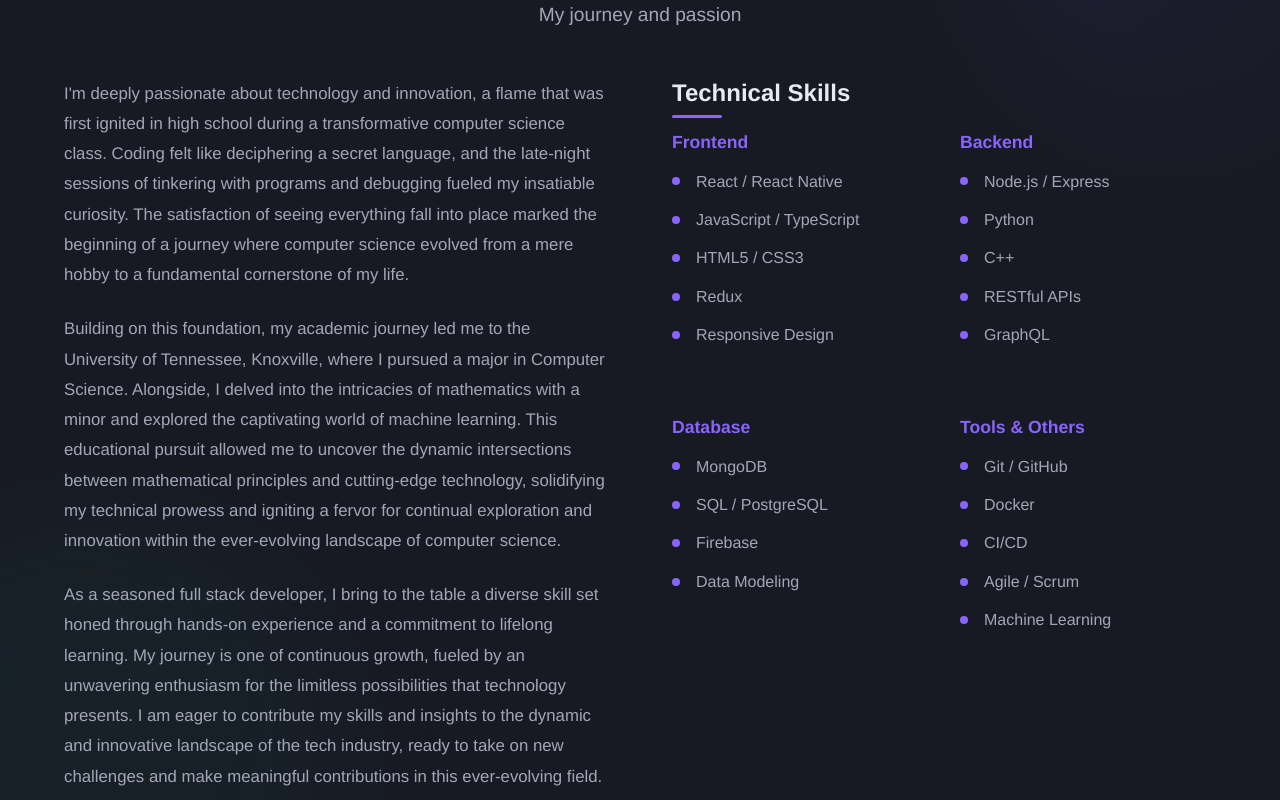
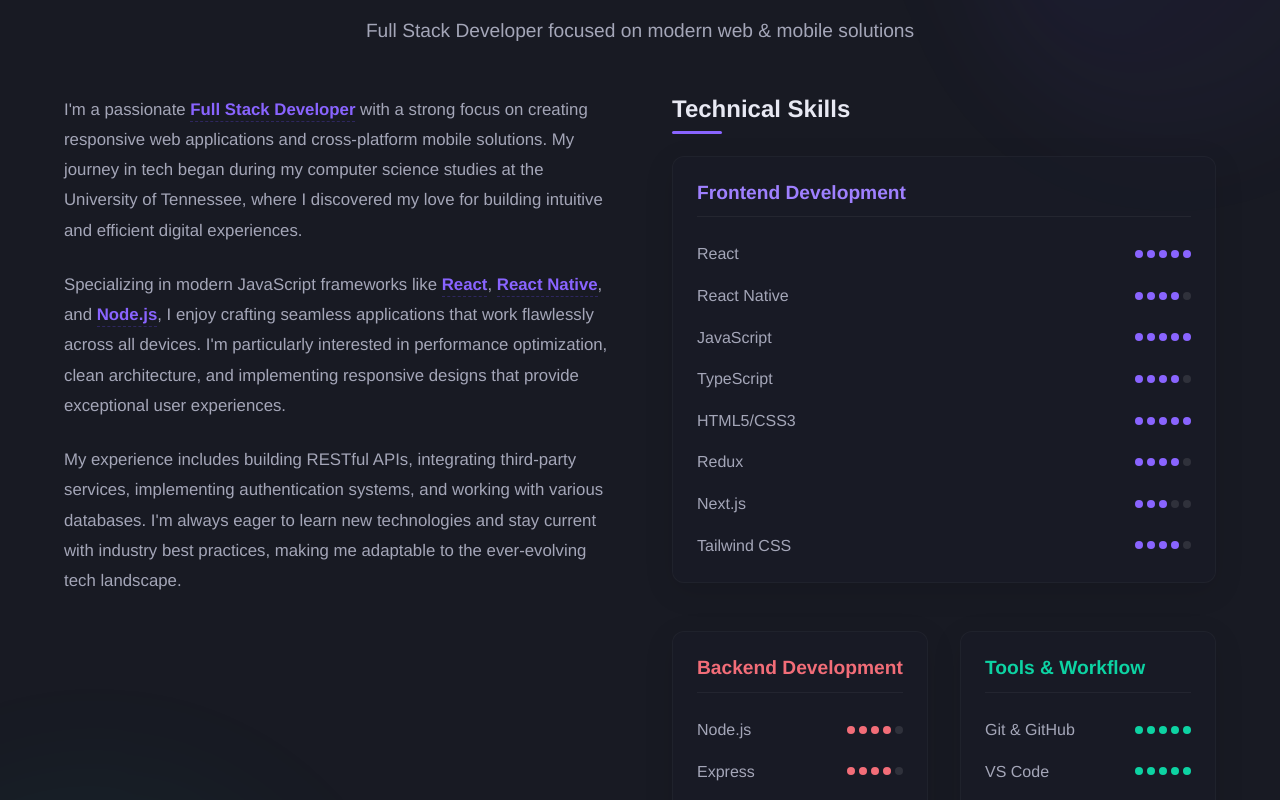
Before and after one commit to Bhumir2503/Portfolio-Website, a React (Vite) app: page / in a window 1280 px wide. Shown: the part 960-1760 px from the top of the page. Built offline with nearby package versions, Linux system fonts and the light colour scheme.

Commit message:
about me section fix

```diff
--- a/src/section/About.jsx
+++ b/src/section/About.jsx
@@ -1,5 +1,5 @@
 import { useEffect, useRef } from "react";
-import "../styles/about.css";
+import "../styles/About.css";
 
 function About() {
 	const sectionRef = useRef(null);
@@ -40,107 +40,187 @@
 		};
 	}, []);
 
+	// Define skills with proficiency levels (1-5)
+	const skills = {
+		frontend: [
+			{ name: "React", level: 5 },
+			{ name: "React Native", level: 4 },
+			{ name: "JavaScript", level: 5 },
+			{ name: "TypeScript", level: 4 },
+			{ name: "HTML5/CSS3", level: 5 },
+			{ name: "Redux", level: 4 },
+			{ name: "Next.js", level: 3 },
+			{ name: "Tailwind CSS", level: 4 },
+		],
+		backend: [
+			{ name: "Node.js", level: 4 },
+			{ name: "Express", level: 4 },
+			{ name: "MongoDB", level: 3 },
+			{ name: "Firebase", level: 4 },
+			{ name: "REST APIs", level: 5 },
+			{ name: "GraphQL", level: 3 },
+			{ name: "Authentication", level: 4 },
+		],
+		tools: [
+			{ name: "Git & GitHub", level: 5 },
+			{ name: "VS Code", level: 5 },
+			{ name: "Jest/Testing", level: 3 },
+			{ name: "Docker", level: 3 },
+			{ name: "CI/CD", level: 3 },
+			{ name: "Agile/Scrum", level: 4 },
+			{ name: "npm/yarn", level: 5 },
+		],
+	};
+
 	return (
 		<section id="about" className="about" ref={sectionRef}>
 			<div className="container about-container">
 				<div className="section-header animate">
 					<h2 className="section-title">About Me</h2>
 					<div className="section-subtitle">
-						My journey and passion
+						Full Stack Developer focused on modern web & mobile
+						solutions
 					</div>
 				</div>
 
 				<div className="about-content">
 					<div className="about-text animate">
 						<p className="about-paragraph">
-							I'm deeply passionate about technology and
-							innovation, a flame that was first ignited in high
-							school during a transformative computer science
-							class. Coding felt like deciphering a secret
-							language, and the late-night sessions of tinkering
-							with programs and debugging fueled my insatiable
-							curiosity. The satisfaction of seeing everything
-							fall into place marked the beginning of a journey
-							where computer science evolved from a mere hobby to
-							a fundamental cornerstone of my life.
+							I'm a passionate{" "}
+							<span className="highlight">
+								Full Stack Developer
+							</span>{" "}
+							with a strong focus on creating responsive web
+							applications and cross-platform mobile solutions. My
+							journey in tech began during my computer science
+							studies at the University of Tennessee, where I
+							discovered my love for building intuitive and
+							efficient digital experiences.
 						</p>
 
 						<p className="about-paragraph animate">
-							Building on this foundation, my academic journey led
-							me to the University of Tennessee, Knoxville, where
-							I pursued a major in Computer Science. Alongside, I
-							delved into the intricacies of mathematics with a
-							minor and explored the captivating world of machine
-							learning. This educational pursuit allowed me to
-							uncover the dynamic intersections between
-							mathematical principles and cutting-edge technology,
-							solidifying my technical prowess and igniting a
-							fervor for continual exploration and innovation
-							within the ever-evolving landscape of computer
-							science.
+							Specializing in modern JavaScript frameworks like{" "}
+							<span className="highlight">React</span>,{" "}
+							<span className="highlight">React Native</span>, and{" "}
+							<span className="highlight">Node.js</span>, I enjoy
+							crafting seamless applications that work flawlessly
+							across all devices. I'm particularly interested in
+							performance optimization, clean architecture, and
+							implementing responsive designs that provide
+							exceptional user experiences.
 						</p>
 
 						<p className="about-paragraph animate">
-							As a seasoned full stack developer, I bring to the
-							table a diverse skill set honed through hands-on
-							experience and a commitment to lifelong learning. My
-							journey is one of continuous growth, fueled by an
-							unwavering enthusiasm for the limitless
-							possibilities that technology presents. I am eager
-							to contribute my skills and insights to the dynamic
-							and innovative landscape of the tech industry, ready
-							to take on new challenges and make meaningful
-							contributions in this ever-evolving field.
+							My experience includes building RESTful APIs,
+							integrating third-party services, implementing
+							authentication systems, and working with various
+							databases. I'm always eager to learn new
+							technologies and stay current with industry best
+							practices, making me adaptable to the ever-evolving
+							tech landscape.
 						</p>
 					</div>
 
 					<div className="about-skills animate">
 						<h3 className="skills-title">Technical Skills</h3>
 
-						<div className="skills-grid">
-							<div className="skill-category">
-								<h4 className="category-title">Frontend</h4>
-								<ul className="skills-list">
-									<li>React / React Native</li>
-									<li>JavaScript / TypeScript</li>
-									<li>HTML5 / CSS3</li>
-									<li>Redux</li>
-									<li>Responsive Design</li>
-								</ul>
+						<div className="skills-container">
+							<div className="frontend-category skills-category">
+								<h4>Frontend Development</h4>
+								<div className="skills-list">
+									{skills.frontend.map((skill, index) => (
+										<div className="skill-item" key={index}>
+											<div className="skill-header">
+												<span className="skill-name">
+													{skill.name}
+												</span>
+												<div className="skill-level">
+													{[...Array(5)].map(
+														(_, i) => (
+															<div
+																key={i}
+																className={`level-dot ${
+																	i <
+																	skill.level
+																		? "active"
+																		: ""
+																}`}
+															></div>
+														)
+													)}
+												</div>
+											</div>
+										</div>
+									))}
+								</div>
 							</div>
 
-							<div className="skill-category">
-								<h4 className="category-title">Backend</h4>
-								<ul className="skills-list">
-									<li>Node.js / Express</li>
-									<li>Python</li>
-									<li>C++</li>
-									<li>RESTful APIs</li>
-									<li>GraphQL</li>
-								</ul>
-							</div>
+							<div className="secondary-skills">
+								<div className="backend-category skills-category">
+									<h4>Backend Development</h4>
+									<div className="skills-list">
+										{skills.backend.map((skill, index) => (
+											<div
+												className="skill-item"
+												key={index}
+											>
+												<div className="skill-header">
+													<span className="skill-name">
+														{skill.name}
+													</span>
+													<div className="skill-level">
+														{[...Array(5)].map(
+															(_, i) => (
+																<div
+																	key={i}
+																	className={`level-dot ${
+																		i <
+																		skill.level
+																			? "active"
+																			: ""
+																	}`}
+																></div>
+															)
+														)}
+													</div>
+												</div>
+											</div>
+										))}
+									</div>
+								</div>
 
-							<div className="skill-category">
-								<h4 className="category-title">Database</h4>
-								<ul className="skills-list">
-									<li>MongoDB</li>
-									<li>SQL / PostgreSQL</li>
-									<li>Firebase</li>
-									<li>Data Modeling</li>
-								</ul>
-							</div>
-
-							<div className="skill-category">
-								<h4 className="category-title">
-									Tools & Others
-								</h4>
-								<ul className="skills-list">
-									<li>Git / GitHub</li>
-									<li>Docker</li>
-									<li>CI/CD</li>
-									<li>Agile / Scrum</li>
-									<li>Machine Learning</li>
-								</ul>
+								<div className="tools-category skills-category">
+									<h4>Tools & Workflow</h4>
+									<div className="skills-list">
+										{skills.tools.map((skill, index) => (
+											<div
+												className="skill-item"
+												key={index}
+											>
+												<div className="skill-header">
+													<span className="skill-name">
+														{skill.name}
+													</span>
+													<div className="skill-level">
+														{[...Array(5)].map(
+															(_, i) => (
+																<div
+																	key={i}
+																	className={`level-dot ${
+																		i <
+																		skill.level
+																			? "active"
+																			: ""
+																	}`}
+																></div>
+															)
+														)}
+													</div>
+												</div>
+											</div>
+										))}
+									</div>
+								</div>
 							</div>
 						</div>
 					</div>
--- a/src/styles/about.css
+++ b/src/styles/about.css
@@ -1,8 +1,9 @@
-/* About.css - Dark Theme */
+/* About.css - Dark Theme with Proficiency Dots */
 .about {
 	background-color: var(--bg-secondary);
 	position: relative;
 	overflow: hidden;
+	padding: 6rem 0;
 }
 
 .about::before {
@@ -42,6 +43,43 @@
 .about-container {
 	position: relative;
 	z-index: 1;
+	max-width: 1200px;
+	margin: 0 auto;
+	padding: 0 1.5rem;
+}
+
+.section-header {
+	text-align: center;
+	margin-bottom: 4rem;
+}
+
+.section-title {
+	font-size: 2.5rem;
+	margin-bottom: 0.5rem;
+	position: relative;
+	display: inline-block;
+	color: var(--text-primary);
+}
+
+.section-title::after {
+	content: "";
+	position: absolute;
+	width: 80px;
+	height: 4px;
+	background: linear-gradient(to right, var(--primary), var(--primary-light));
+	bottom: -15px;
+	left: 50%;
+	transform: translateX(-50%);
+	border-radius: 2px;
+}
+
+.section-subtitle {
+	font-size: 1.2rem;
+	color: var(--text-secondary);
+	margin-top: 1.5rem;
+	max-width: 700px;
+	margin-left: auto;
+	margin-right: auto;
 }
 
 .about-content {
@@ -52,7 +90,7 @@
 
 .about-text {
 	flex: 1;
-	min-width: 320px;
+	min-width: 300px;
 }
 
 .about-paragraph {
@@ -66,14 +104,27 @@
 	margin-bottom: 0;
 }
 
+.highlight {
+	color: var(--primary);
+	font-weight: 600;
+	padding-bottom: 2px;
+	border-bottom: 1px dashed rgba(98, 70, 234, 0.3);
+	transition: all 0.3s ease;
+}
+
+.highlight:hover {
+	color: var(--primary-light);
+	border-bottom-color: var(--primary-light);
+}
+
 .about-skills {
 	flex: 1;
-	min-width: 320px;
+	min-width: 300px;
 }
 
 .skills-title {
 	font-size: 1.5rem;
-	margin-bottom: 1.5rem;
+	margin-bottom: 2rem;
 	color: var(--text-primary);
 	position: relative;
 }
@@ -89,55 +140,152 @@
 	border-radius: 2px;
 }
 
-.skills-grid {
-	display: grid;
-	grid-template-columns: repeat(auto-fill, minmax(200px, 1fr));
+/* Skills container layout */
+.skills-container {
+	display: flex;
+	flex-direction: column;
 	gap: 2rem;
 }
 
-.skill-category {
-	margin-bottom: 1.5rem;
+.frontend-category {
+	width: 100%;
 }
 
-.category-title {
-	font-size: 1.1rem;
+.secondary-skills {
+	display: flex;
+	gap: 2rem;
+}
+
+.backend-category,
+.tools-category {
+	flex: 1;
+}
+
+.skills-category {
 	margin-bottom: 1rem;
-	color: var(--primary);
+	background-color: rgba(26, 29, 41, 0.4);
+	border-radius: 12px;
+	padding: 1.5rem;
+	border: 1px solid rgba(255, 255, 255, 0.03);
+	box-shadow: 0 8px 30px rgba(0, 0, 0, 0.1);
+}
+
+.skills-category h4 {
+	font-size: 1.2rem;
+	margin-top: 0;
+	margin-bottom: 1.5rem;
+	color: var(--primary-light);
+	position: relative;
+	padding-bottom: 0.8rem;
+	border-bottom: 1px solid rgba(255, 255, 255, 0.05);
+}
+
+.frontend-category h4 {
+	color: var(--primary-light);
+}
+
+.backend-category h4 {
+	color: #f26d78; /* Red-ish color */
+}
+
+.tools-category h4 {
+	color: #0dd3a3; /* Teal/green color */
 }
 
 .skills-list {
-	list-style: none;
-	padding: 0;
+	display: flex;
+	flex-direction: column;
+	gap: 1rem;
 }
 
-.skills-list li {
-	margin-bottom: 0.8rem;
-	color: var(--text-secondary);
-	position: relative;
-	padding-left: 1.5rem;
-	transition: transform 0.3s ease, color 0.3s ease;
+.skill-item {
+	transition: transform 0.3s ease;
 }
 
-.skills-list li:hover {
+.skill-item:hover {
 	transform: translateX(5px);
-	color: var(--text-primary);
 }
 
-.skills-list li::before {
-	content: "";
-	position: absolute;
-	left: 0;
-	top: 50%;
-	transform: translateY(-50%);
+.skill-header {
+	display: flex;
+	justify-content: space-between;
+	align-items: center;
+}
+
+.skill-name {
+	font-size: 1rem;
+	color: var(--text-secondary);
+}
+
+/* Skill level dots */
+.skill-level {
+	display: flex;
+	gap: 4px;
+}
+
+.level-dot {
 	width: 8px;
 	height: 8px;
 	border-radius: 50%;
-	background-color: var(--primary);
-	transition: background-color 0.3s ease;
+	background-color: rgba(255, 255, 255, 0.1);
+	position: relative;
+	transition: all 0.3s ease;
 }
 
-.skills-list li:hover::before {
-	background-color: var(--primary-light);
+/* Different colors for different categories */
+.frontend-category .level-dot.active {
+	background-color: var(--primary); /* Purple */
+}
+
+.backend-category .level-dot.active {
+	background-color: #f26d78; /* Red-ish */
+}
+
+.tools-category .level-dot.active {
+	background-color: #0dd3a3; /* Teal/green */
+}
+
+/* Animation for level dots */
+.skill-item {
+	opacity: 0;
+	transform: translateX(-20px);
+}
+
+.animate.visible .skill-item {
+	animation: fadeInRight 0.5s forwards;
+}
+
+@keyframes fadeInRight {
+	to {
+		opacity: 1;
+		transform: translateX(0);
+	}
+}
+
+/* Stagger the animations */
+.skills-list .skill-item:nth-child(1) {
+	animation-delay: 0.1s;
+}
+.skills-list .skill-item:nth-child(2) {
+	animation-delay: 0.2s;
+}
+.skills-list .skill-item:nth-child(3) {
+	animation-delay: 0.3s;
+}
+.skills-list .skill-item:nth-child(4) {
+	animation-delay: 0.4s;
+}
+.skills-list .skill-item:nth-child(5) {
+	animation-delay: 0.5s;
+}
+.skills-list .skill-item:nth-child(6) {
+	animation-delay: 0.6s;
+}
+.skills-list .skill-item:nth-child(7) {
+	animation-delay: 0.7s;
+}
+.skills-list .skill-item:nth-child(8) {
+	animation-delay: 0.8s;
 }
 
 /* Animation styles for intersection observer */
@@ -152,7 +300,7 @@
 	transform: translateY(0);
 }
 
-/* Apply different transition delays for elements */
+/* Apply different transition delays */
 .about .animate:nth-child(2) {
 	transition-delay: 0.2s;
 }
@@ -163,23 +311,35 @@
 
 /* Media Queries */
 @media (max-width: 992px) {
+	.about {
+		padding: 5rem 0;
+	}
+
 	.about-content {
 		gap: 3rem;
 	}
 
-	.skills-grid {
-		grid-template-columns: repeat(2, 1fr);
+	.section-title {
+		font-size: 2.2rem;
 	}
 
 	.about-paragraph {
 		font-size: 1rem;
 	}
+
+	.skills-container {
+		gap: 1.5rem;
+	}
 }
 
 @media (max-width: 768px) {
+	.about {
+		padding: 4rem 0;
+	}
+
 	.about-content {
 		flex-direction: column;
-		gap: 2rem;
+		gap: 2.5rem;
 	}
 
 	.about-text {
@@ -189,14 +349,42 @@
 	.about-skills {
 		order: 2;
 	}
+
+	.secondary-skills {
+		flex-direction: column;
+		gap: 1.5rem;
+	}
 }
 
 @media (max-width: 576px) {
-	.skills-grid {
-		grid-template-columns: 1fr;
+	.about {
+		padding: 3rem 0;
+	}
+
+	.section-title {
+		font-size: 2rem;
+	}
+
+	.section-subtitle {
+		font-size: 1rem;
 	}
 
 	.about-paragraph {
 		font-size: 0.95rem;
+		line-height: 1.7;
+	}
+
+	.skills-title {
+		font-size: 1.3rem;
+		margin-bottom: 1.5rem;
+	}
+
+	.skill-name {
+		font-size: 0.9rem;
+	}
+
+	.level-dot {
+		width: 6px;
+		height: 6px;
 	}
 }
```
Also changed, not shown: src/components/Footer.jsx (+0 -69 lines), src/styles/footer.css (+6 -78 lines).
